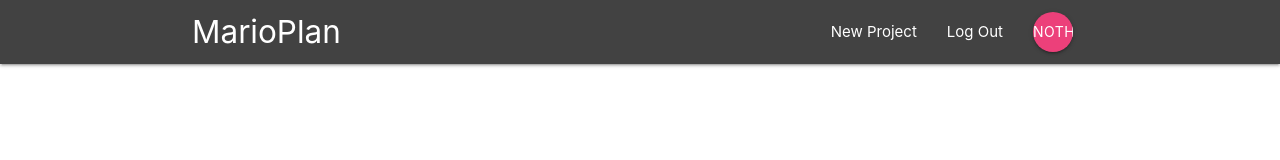
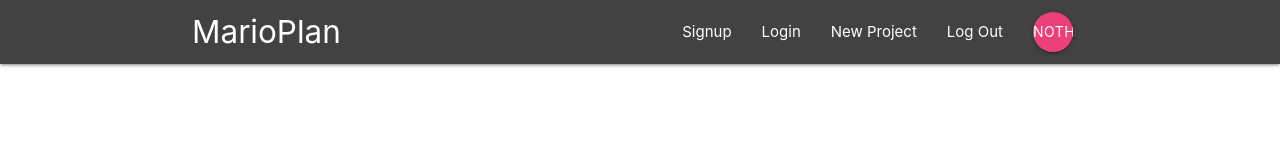
Before and after one commit to SorinC6/Projects-Management-App, a React (Create React App) app in the folder project/: page / in a window 1280 px wide. Shown: the top 160 px of the page. Built offline with nearby package versions, Linux system fonts and the light colour scheme.

Commit message:
added SigoutLinks in Navbar

```diff
--- a/project/src/components/layout/Navbar.js
+++ b/project/src/components/layout/Navbar.js
@@ -1,6 +1,7 @@
 import React from "react";
 import { Link } from "react-router-dom";
 import SigninLinks from "./SigninLinks";
+import SignoutLinks from "./SignoutLinks";
 
 const Navbar = () => {
   return (
@@ -10,6 +11,7 @@ const Navbar = () => {
           MarioPlan
         </Link>
         <SigninLinks />
+        <SignoutLinks />
       </div>
     </nav>
   );
--- a/project/src/components/layout/SignoutLinks.js
+++ b/project/src/components/layout/SignoutLinks.js
@@ -0,0 +1,17 @@
+import React from "react";
+import { NavLink } from "react-router-dom";
+
+const SignoutLinks = () => {
+  return (
+    <ul className="right">
+      <li>
+        <NavLink to="/">Signup</NavLink>
+      </li>
+      <li>
+        <NavLink to="/">Login</NavLink>
+      </li>
+    </ul>
+  );
+};
+
+export default SignoutLinks;
```
